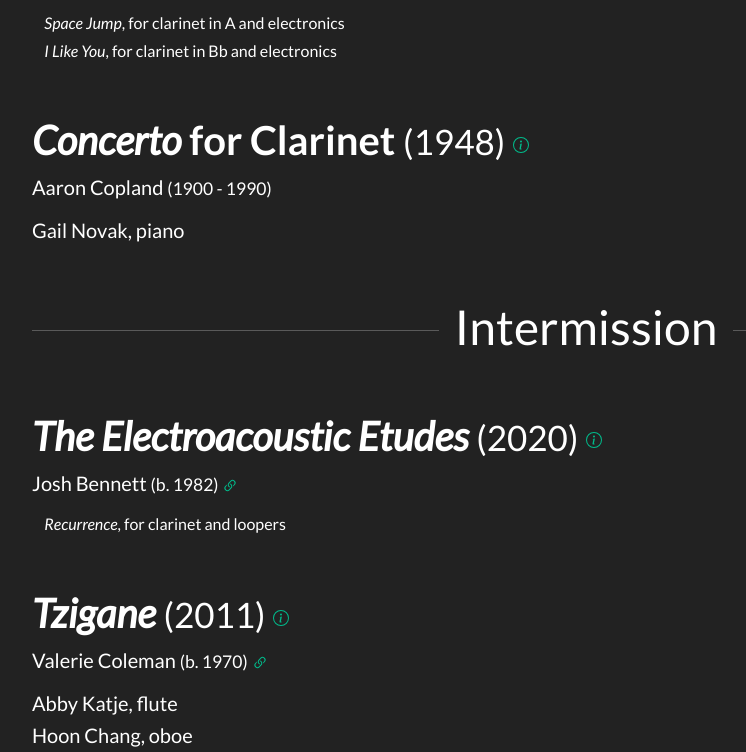
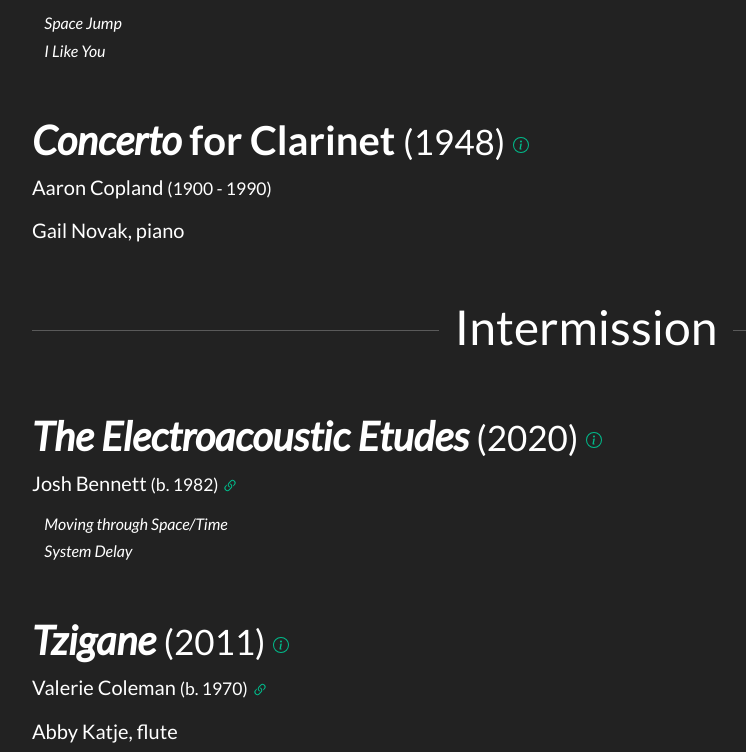
Before and after one commit to debashisbiswas/senior-recital-program, a plain HTML site: page index.html in a window 1280 px wide. Shown: the part 629-1381 px from the top of the page, without its empty margins (54-800 px from the left). Drawn offline with nearby package versions, Linux system fonts and the light colour scheme.

Commit message:
Update movement names

```diff
--- a/index.html
+++ b/index.html
@@ -62,8 +62,8 @@
                         </a>
                     </span>
                 </p>
-                <h6>&nbsp;&nbsp;&nbsp;&nbsp;<i>Space Jump</i>, for clarinet in A and electronics</h6>
-                <h6>&nbsp;&nbsp;&nbsp;&nbsp;<i>I Like You</i>, for clarinet in Bb and electronics</h6>
+                <h6>&nbsp;&nbsp;&nbsp;&nbsp;<i>Space Jump</i></h6>
+                <h6>&nbsp;&nbsp;&nbsp;&nbsp;<i>I Like You</i></h6>
             </div>
 
             <div class="py-4">
@@ -121,7 +121,8 @@
                         </a>
                     </span>
                 </p>
-                <h6>&nbsp;&nbsp;&nbsp;&nbsp;<i>Recurrence</i>, for clarinet and loopers</h6>
+                <h6>&nbsp;&nbsp;&nbsp;&nbsp;<i>Moving through Space/Time</i></h6>
+                <h6>&nbsp;&nbsp;&nbsp;&nbsp;<i>System Delay</i></h6>
             </div>
 
             <div class="py-4">
```
